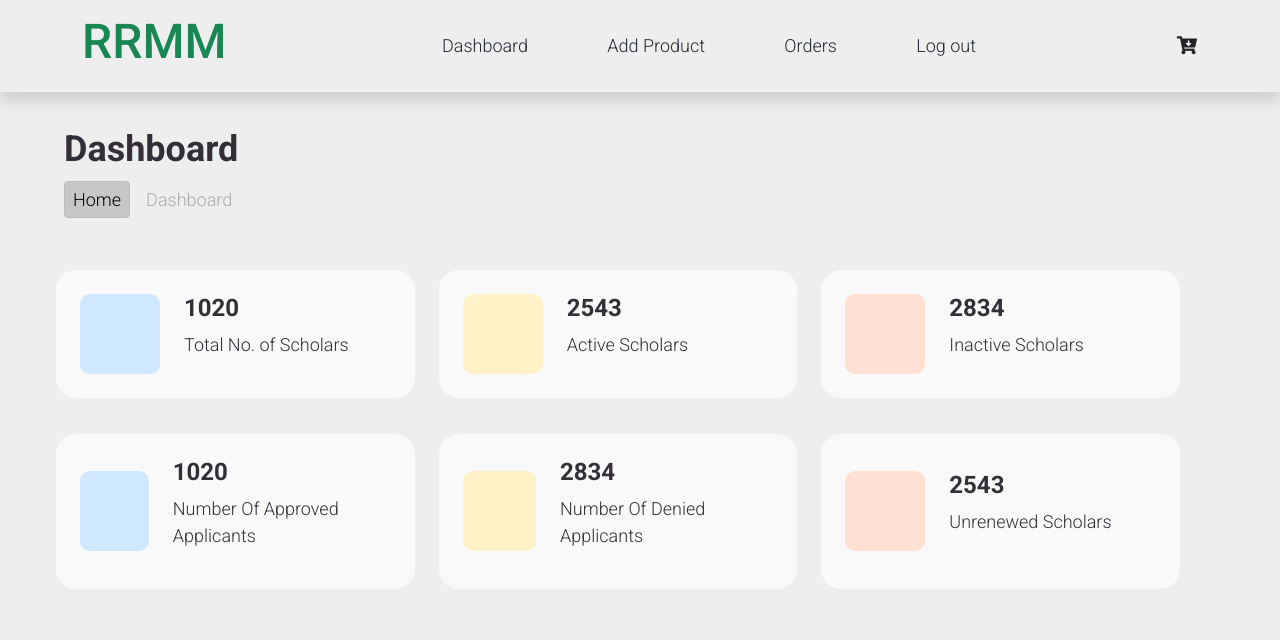
After one commit to Mrk-Cstle/WebFinal-E-Commerce, a PHP site: page /login/adminDashboard.php in a window 1280 px wide. The commit adds this page. Shown: the top 640 px of the page. Run offline with PHP 8.4, Linux system fonts and the light colour scheme.

Commit message:
dashboard

```diff
--- /dev/null
+++ b/assets/css/dashboard.css
@@ -0,0 +1,337 @@
+@import url('https://fonts.googleapis.com/css2?family=Lato:wght@400;700&family=Poppins:wght@400;500;600;700&display=swap');
+
+* {
+	margin: 0;
+	padding: 0;
+	box-sizing: border-box;
+}
+
+a {
+	text-decoration: none;
+}
+
+li {
+	list-style: none;
+}
+
+:root {
+	--poppins: 'Poppins', sans-serif;
+	--lato: 'Lato', sans-serif;
+
+	--light: #F9F9F9;
+	--blue: #3C91E6;
+	--light-blue: #CFE8FF;
+	--grey: #eee;
+	--dark-grey: #AAAAAA;
+	--dark: #342E37;
+	--red: #DB504A;
+	--yellow: #FFCE26;
+	--light-yellow: #FFF2C6;
+	--orange: #FD7238;
+	--light-orange: #FFE0D3;
+}
+
+html {
+	overflow-x: hidden;
+}
+
+body.dark {
+	--light: #0C0C1E;
+	--grey: #060714;
+	--dark: #FBFBFB;
+}
+
+body {
+	background: var(--grey);
+	overflow-x: hidden;
+
+}
+
+
+/* MAIN */
+#content main {
+	width: 100%;
+	padding: 36px 24px;
+	font-family: var(--poppins);
+	max-height: calc(100vh - 56px);
+	overflow-y: auto;
+    padding-right: 100px;
+}
+#content main .head-title {
+	display: flex;
+	align-items: center;
+	justify-content: space-between;
+	grid-gap: 16px;
+	flex-wrap: wrap;
+	margin-left: 40px;
+}
+#content main .head-title .left h1 {
+	font-size: 36px;
+	font-weight: 600;
+	margin-bottom: 10px;
+	color: var(--dark);
+}
+#content main .head-title .left .breadcrumb {
+	display: flex;
+	align-items: center;
+	grid-gap: 16px;
+}
+#content main .head-title .left .breadcrumb li {
+	color: var(--dark);
+}
+#content main .head-title .left .breadcrumb li a {
+	color: var(--dark-grey);
+	pointer-events: none;
+}
+#content main .head-title .left .breadcrumb li a.active {
+	color: var(--blue);
+	pointer-events: unset;
+	color: #000;
+}
+#content main .head-title .btn-download {
+	height: 36px;
+	padding: 0 16px;
+	border-radius: 36px;
+	background: var(--blue);
+	color: var(--light);
+	display: flex;
+	justify-content: center;
+	align-items: center;
+	grid-gap: 10px;
+	font-weight: 500;
+}
+
+
+
+
+#content main .box-info {
+	display: grid;
+	grid-template-columns: repeat(auto-fit, minmax(240px, 1fr));
+	grid-gap: 24px;
+	margin-top: 36px;
+}
+#content main .box-info li {
+	padding: 24px;
+	background: var(--light);
+	border-radius: 20px;
+	display: flex;
+	align-items: center;
+	grid-gap: 24px;
+}
+#content main .box-info li .bx {
+	width: 80px;
+	height: 80px;
+	border-radius: 10px;
+	font-size: 36px;
+	display: flex;
+	justify-content: center;
+	align-items: center;
+}
+#content main .box-info li:nth-child(1) .bx {
+	background: var(--light-blue);
+	color: var(--blue);
+}
+#content main .box-info li:nth-child(2) .bx {
+	background: var(--light-yellow);
+	color: var(--yellow);
+}
+#content main .box-info li:nth-child(3) .bx {
+	background: var(--light-orange);
+	color: var(--orange);
+}
+#content main .box-info li .text h3 {
+	font-size: 24px;
+	font-weight: 600;
+	color: var(--dark);
+}
+#content main .box-info li .text p {
+	color: var(--dark);
+}
+
+
+
+
+
+#content main .table-data {
+	display: flex;
+	flex-wrap: wrap;
+	grid-gap: 24px;
+	margin-top: 24px;
+	width: 100%;
+	color: var(--dark);
+}
+#content main .table-data > div {
+	border-radius: 20px;
+	background: var(--light);
+	padding: 24px;
+	overflow-x: auto;
+}
+#content main .table-data .head {
+	display: flex;
+	align-items: center;
+	grid-gap: 16px;
+	margin-bottom: 24px;
+}
+#content main .table-data .head h3 {
+	margin-right: auto;
+	font-size: 24px;
+	font-weight: 600;
+}
+#content main .table-data .head .bx {
+	cursor: pointer;
+}
+
+#content main .table-data .order {
+	flex-grow: 1;
+	flex-basis: 500px;
+}
+#content main .table-data .order table {
+	width: 100%;
+	border-collapse: collapse;
+}
+#content main .table-data .order table th {
+	padding-bottom: 12px;
+	font-size: 13px;
+	text-align: left;
+	border-bottom: 1px solid var(--grey);
+}
+#content main .table-data .order table td {
+	padding: 16px 0;
+}
+#content main .table-data .order table tr td:first-child {
+	display: flex;
+	align-items: center;
+	grid-gap: 12px;
+	padding-left: 6px;
+}
+#content main .table-data .order table td img {
+	width: 36px;
+	height: 36px;
+	border-radius: 50%;
+	object-fit: cover;
+}
+#content main .table-data .order table tbody tr:hover {
+	background: var(--grey);
+}
+#content main .table-data .order table tr td .status {
+	font-size: 10px;
+	padding: 6px 16px;
+	color: var(--light);
+	border-radius: 20px;
+	font-weight: 700;
+}
+#content main .table-data .order table tr td .status.completed {
+	background: var(--blue);
+}
+#content main .table-data .order table tr td .status.process {
+	background: var(--yellow);
+}
+#content main .table-data .order table tr td .status.pending {
+	background: var(--orange);
+}
+
+
+#content main .table-data .todo {
+	flex-grow: 1;
+	flex-basis: 300px;
+}
+#content main .table-data .todo .todo-list {
+	width: 100%;
+}
+#content main .table-data .todo .todo-list li {
+	width: 100%;
+	margin-bottom: 16px;
+	background: var(--grey);
+	border-radius: 10px;
+	padding: 14px 20px;
+	display: flex;
+	justify-content: space-between;
+	align-items: center;
+}
+#content main .table-data .todo .todo-list li .bx {
+	cursor: pointer;
+}
+#content main .table-data .todo .todo-list li.completed {
+	border-left: 10px solid var(--blue);
+}
+#content main .table-data .todo .todo-list li.not-completed {
+	border-left: 10px solid var(--orange);
+}
+#content main .table-data .todo .todo-list li:last-child {
+	margin-bottom: 0;
+}
+/* MAIN */
+/* CONTENT */
+
+
+
+
+
+
+
+
+
+@media screen and (max-width: 768px) {
+	#sidebar {
+		width: 200px;
+	}
+
+	#content {
+		width: calc(100% - 60px);
+		left: 200px;
+	}
+
+	#content nav .nav-link {
+		display: none;
+	}
+}
+
+
+
+
+
+
+@media screen and (max-width: 576px) {
+	#content nav form .form-input input {
+		display: none;
+	}
+
+	#content nav form .form-input button {
+		width: auto;
+		height: auto;
+		background: transparent;
+		border-radius: none;
+		color: var(--dark);
+	}
+
+	#content nav form.show .form-input input {
+		display: block;
+		width: 100%;
+	}
+	#content nav form.show .form-input button {
+		width: 36px;
+		height: 100%;
+		border-radius: 0 36px 36px 0;
+		color: var(--light);
+		background: var(--red);
+	}
+
+	#content nav form.show ~ .notification,
+	#content nav form.show ~ .profile {
+		display: none;
+	}
+
+	#content main .box-info {
+		grid-template-columns: 1fr;
+	}
+
+	#content main .table-data .head {
+		min-width: 420px;
+	}
+	#content main .table-data .order table {
+		min-width: 420px;
+	}
+	#content main .table-data .todo .todo-list {
+		min-width: 420px;
+	}
+}
--- a/assets/include/nav.php
+++ b/assets/include/nav.php
@@ -1,6 +1,6 @@
 <nav id="navStyle" class="navbar navbar-expand-lg navbar-light shadow">
     <div class="container d-flex justify-content-between align-items-center">
-        <a class="navbar-brand text-success logo h1 align-self-center" href="login/Login.php">
+        <a class="navbar-brand text-success logo h1 align-self-center" href="index.php">
             <img class="nav-logo" src="assets/img/rrmm_logo.png">
         </a>
 
@@ -23,6 +23,9 @@
                     <li class="nav-item">
                         <a class="nav-link" href="shop.php">Shop</a>
                     </li>
+                    <li class="nav-item">
+                        <a class="nav-link" href="login/Login.php">Login</a>
+                    </li>
 
                 </ul>
             </div>
--- /dev/null
+++ b/login/adminDashboard.php
@@ -0,0 +1,104 @@
+<!DOCTYPE html>
+<html lang="en">
+<?php
+    include 'include/nav.php';
+?>
+<head>
+    <meta charset="UTF-8">
+    <meta http-equiv="X-UA-Compatible" content="IE=edge">
+    <meta name="viewport" content="width=device-width, initial-scale=1.0">
+    <link rel="stylesheet" href="../assets/css/bootstrap.min.css">
+    <link rel="stylesheet" href="../assets/css/templatemo.css">
+    <link href="https://cdn.jsdelivr.net/npm/bootstrap@5.3.0-alpha3/dist/css/bootstrap.min.css"
+    rel="stylesheet"
+    integrity="sha384-KK94CHFLLe+nY2dmCWGMq91rCGa5gtU4mk92HdvYe+M/SXH301p5ILy+dN9+nJOZ"
+    crossorigin="anonymous">
+    <!-- Load fonts style after rendering the layout styles -->
+    <link rel="stylesheet" href="https://fonts.googleapis.com/css2?family=Roboto:wght@100;200;300;400;500;700;900&display=swap">
+    <link rel="stylesheet" href="assets/css/fontawesome.min.css">
+    <link rel="stylesheet" href="../assets/css/dashboard.css">
+    <title>Home</title>
+
+
+
+</head>
+
+<body>
+
+    <section id="content" class="home-section">
+        <main>
+            <div class="head-title">
+                <div class="left">
+                    <h1>Dashboard</h1>
+                    <ul class="breadcrumb">
+                        <li>
+                            <a class="active btn btn-sm btn-light" href="../index.php">Home</a>
+                        </li>
+                        <li>
+                            <a href="#">Dashboard</a>
+                        </li>
+                        <li><i class='bx bx-chevron-right'></i></li>
+
+                    </ul>
+                </div>
+
+            </div>
+
+            <ul class="box-info">
+                <li>
+                    <i class='bx bxs-calendar-check'></i>
+                    <span class="text">
+                        <h3>1020</h3>
+                        <p>Total No. of Scholars</p>
+                    </span>
+                </li>
+                <li>
+                    <i class='bx bxs-dollar-circle'></i>
+                    <span class="text">
+                        <h3>2543</h3>
+                        <p>Active Scholars</p>
+                    </span>
+                </li>
+                <li>
+                    <i class='bx bxs-group'></i>
+                    <span class="text">
+                        <h3>2834</h3>
+                        <p>Inactive Scholars</p>
+                    </span>
+                </li>
+
+            </ul>
+            <ul class="box-info">
+                <li>
+                    <i class='bx bxs-calendar-check'></i>
+                    <span class="text">
+                        <h3>1020</h3>
+                        <p>Number Of Approved Applicants</p>
+                    </span>
+                </li>
+                <li>
+                    <i class='bx bxs-group'></i>
+                    <span class="text">
+                        <h3>2834</h3>
+                        <p>Number Of Denied Applicants</p>
+                    </span>
+                </li>
+                <li>
+                    <i class='bx bxs-dollar-circle'></i>
+                    <span class="text">
+                        <h3>2543</h3>
+                        <p>Unrenewed Scholars</p>
+                    </span>
+                </li>
+            </ul>
+
+        </main>
+    </section>
+
+    <script src="https://cdn.jsdelivr.net/npm/bootstrap@5.3.0-alpha3/dist/js/bootstrap.bundle.min.js"
+    integrity="sha384-ENjdO4Dr2bkBIFxQpeoTz1HIcje39Wm4jDKdf19U8gI4ddQ3GYNS7NTKfAdVQSZe"
+    crossorigin="anonymous">
+    </script>
+</body>
+
+</html>
--- a/login/include/nav.php
+++ b/login/include/nav.php
@@ -13,7 +13,7 @@
             <div class="flex-fill">
                 <ul class="nav navbar-nav d-flex justify-content-between mx-lg-auto">
                     <li class="nav-item">
-                        <a class="nav-link" href="#">Dashboard</a>
+                        <a class="nav-link" href="adminDashboard.php">Dashboard</a>
                     </li>
                     <li class="nav-item">
                         <a class="nav-link" href="addProduct.php">Add Product</a>
```
